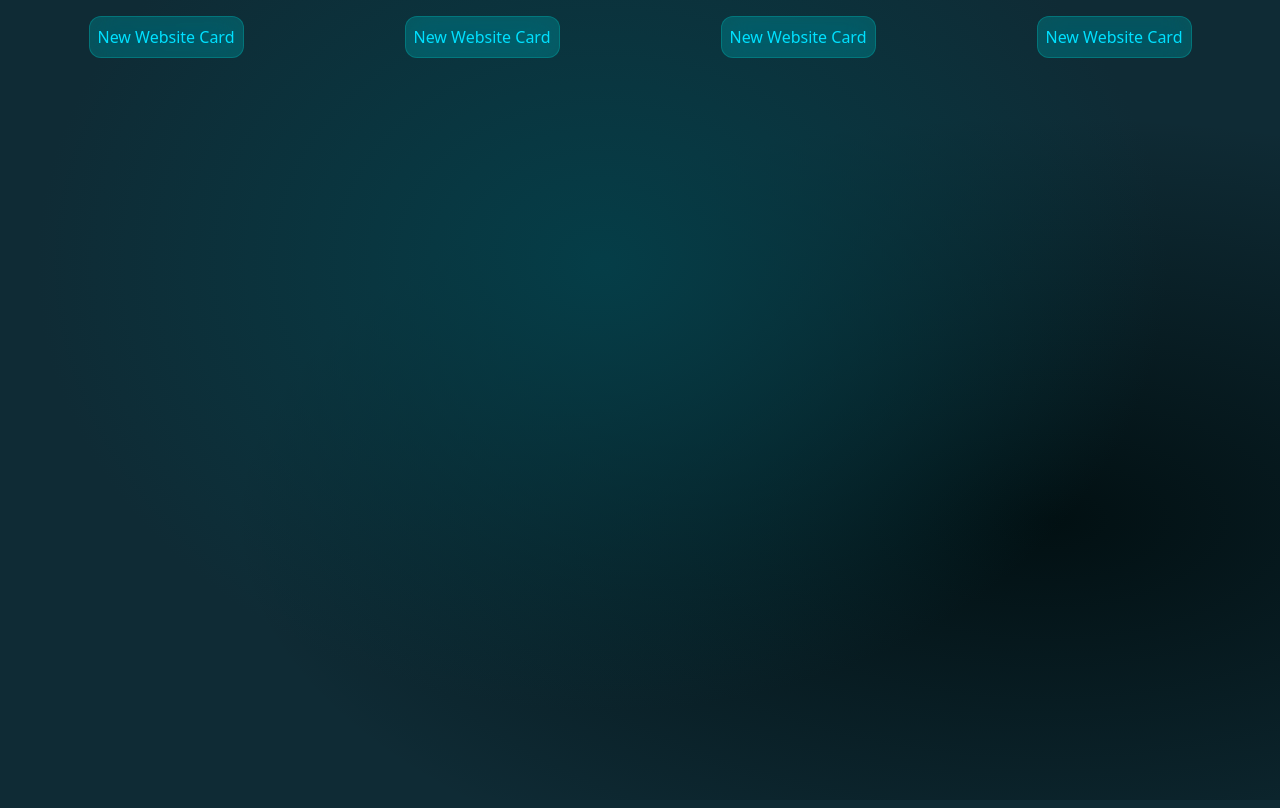
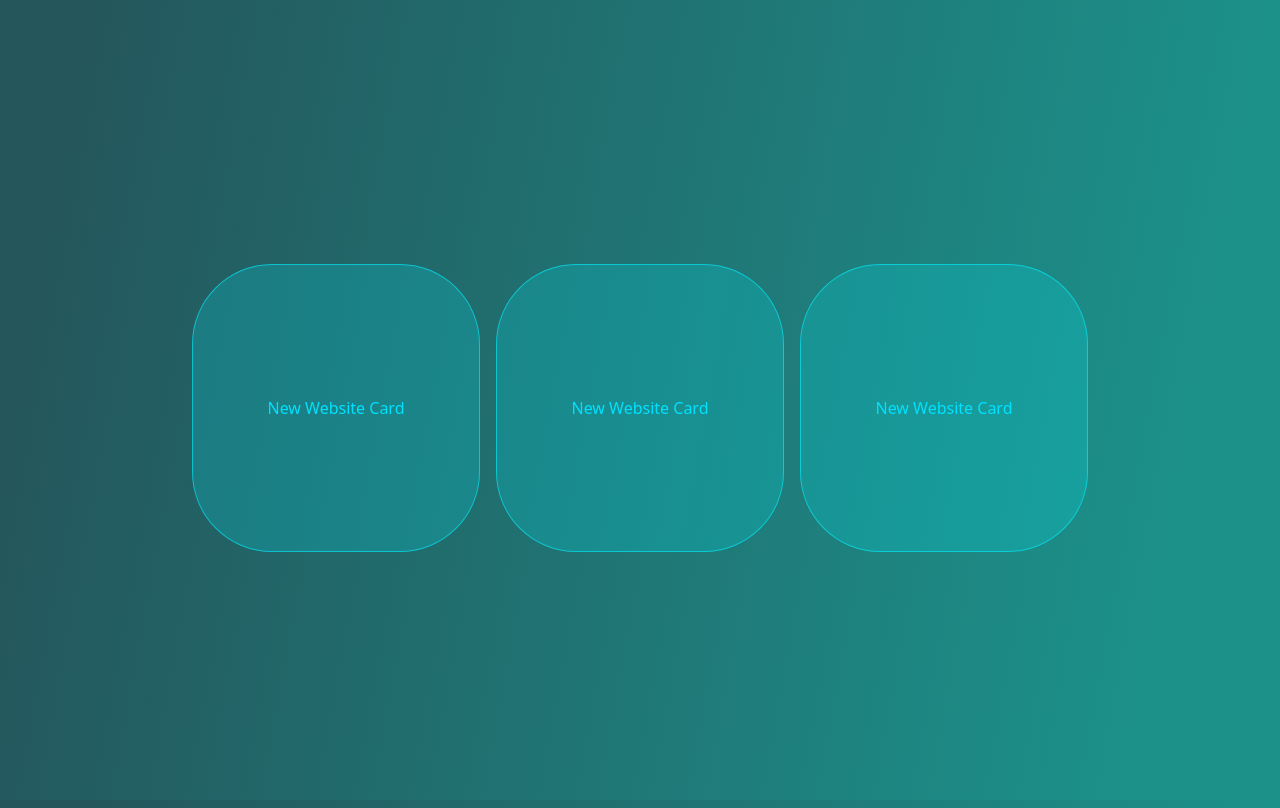
Before and after one commit to kashsomani/kashsomani.com-svelte-express, a Svelte app in the folder client/: page / in a window 1280 px wide. Built offline with nearby package versions, Linux system fonts and the light colour scheme.

Commit message:
card / card layout

```diff
--- a/client/public/global.css
+++ b/client/public/global.css
@@ -9,8 +9,4 @@ body {
 	padding: 8px;
 	box-sizing: border-box;
 	font-family: -apple-system, BlinkMacSystemFont, "Segoe UI", Roboto, Oxygen-Sans, Ubuntu, Cantarell, "Helvetica Neue", sans-serif;
-	background-color: #0f2b35;
-    background-image:
-        radial-gradient(at 47% 33%, hsl(189.06, 87%, 15%) 0, transparent 59%),
-        radial-gradient(at 82% 65%, hsl(189.34, 81%, 4%) 0, transparent 55%);
-}
+	background: linear-gradient(100.55deg, #24565C 5.83%, #1C918A 89.43%);}
--- a/client/src/App.svelte
+++ b/client/src/App.svelte
@@ -1,14 +1,14 @@
 <script>
-import Card from "./components/Card.svelte";
-
+  import Card from "./components/Card.svelte";
 </script>
 
 <main>
-  <div class="grid grid-cols-4 place-items-center">
-    <Card/>
-    <Card/>
-    <Card/>
-    <Card/>
+  <div class="flex h-screen">
+    <div class="grid grid-cols-3 place-items-center m-auto">
+      <Card />
+      <Card />
+      <Card />
+    </div>
   </div>
 </main>
 
@@ -17,8 +17,7 @@ import Card from "./components/Card.svelte";
   @tailwind components;
   @tailwind utilities;
 
-  main{
-    color:rgb(0, 225, 255);
+  main {
+    color: rgb(0, 225, 255);
   }
-
 </style>
--- a/client/src/components/Card.svelte
+++ b/client/src/components/Card.svelte
@@ -1,18 +1,16 @@
-<div class="grid grid-cols-1 p-2 m02">
+<div class="grid grid-cols-1 p-2 place-items-center">
   <div class="card p-2 text-center">
-    <p>
-      New Website Card
-    </p>
-    </div>
+    <p>New Website Card</p>
+  </div>
 </div>
 
 <style lang="postcss">
   .card {
-    backdrop-filter: blur(14px) saturate(185%);
-    -webkit-backdrop-filter: blur(14px) saturate(185%);
-    background-color: rgba(5, 206, 199, 0.24);
-    border-radius: 12px;
-    border: 1px solid rgba(2, 139, 141, 0.616);
+    width: 18em;
+    height: 18em;
+    background: rgba(0, 240, 255, 0.2);
+    border: 1px solid rgba(0, 240, 255, 0.6);
+    border-radius: 80px;
     @apply grid grid-cols-1 place-items-center;
   }
 </style>
```
